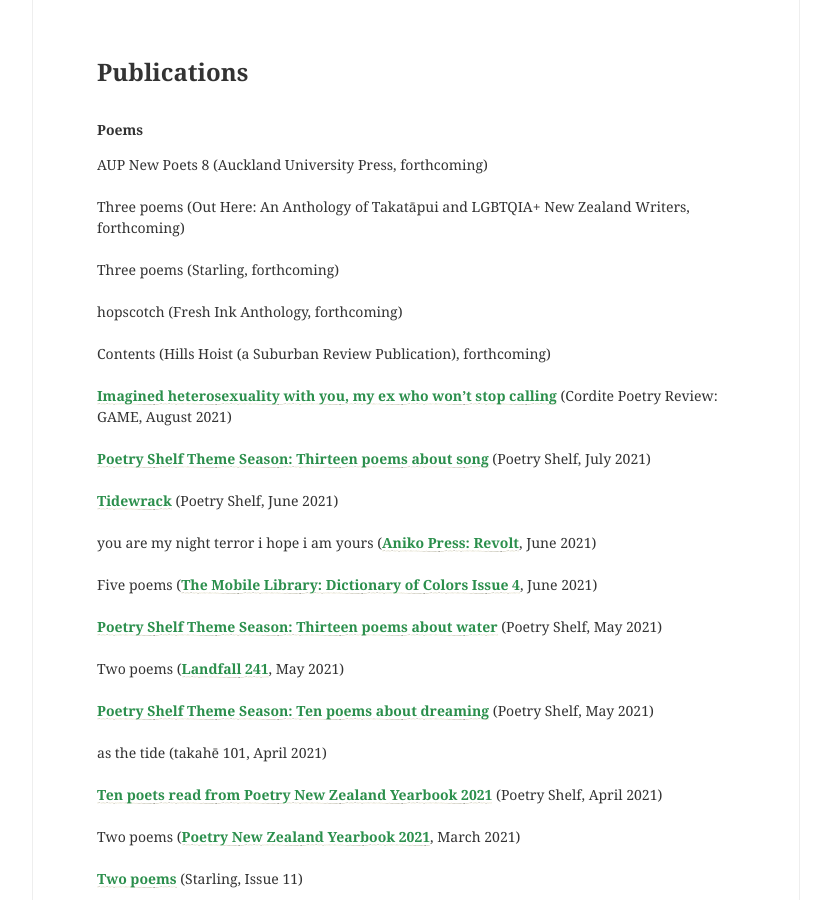
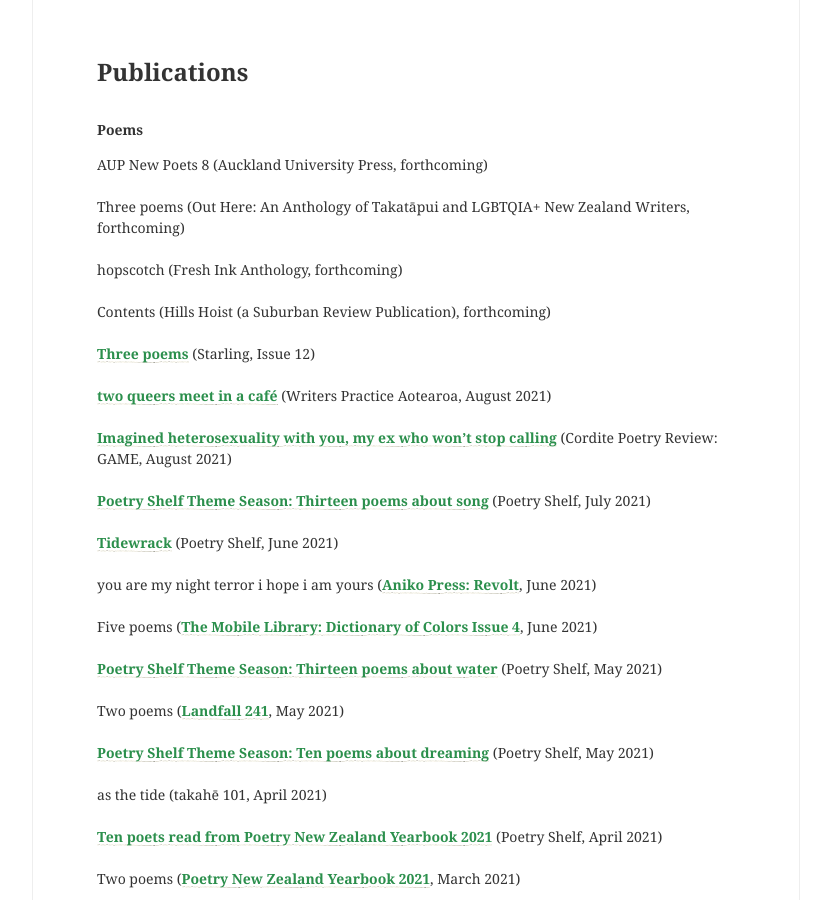
Before and after one commit to lilyholloway/lilyholloway.github.io, a Jekyll site: the page built from cv.md, in a window 1280 px wide and 900 px high, scrolled down 322 px. Shown: the whole window, without its empty margins (224-1055 px from the left). Built offline with Jekyll 4.4.1, drawn with Linux system fonts in a browser that asks for light colours; nearby versions of some CDN libraries.

Commit message:
Update cv.md

```diff
--- a/cv.md
+++ b/cv.md
@@ -10,11 +10,13 @@
 <br>
 Three poems (Out Here: An Anthology of Takatāpui and LGBTQIA+ New Zealand Writers, forthcoming)<br>
 <br>
-Three poems (Starling, forthcoming)<br>
-<br>
 hopscotch (Fresh Ink Anthology, forthcoming)<br>
 <br>
 Contents (Hills Hoist (a Suburban Review Publication), forthcoming)<br>
+<br>
+<b><a href="https://www.starlingmag.com/issue-12/lily-holloway">Three poems</a></b> (Starling, Issue 12)<br>
+<br>
+<b><a href="https://writerspractice.nz/two-queers-meet-in-cafe/">two queers meet in a café</a></b> (Writers Practice Aotearoa, August 2021)<br>
 <br>
 <b><a href="http://cordite.org.au/poetry/game/imagined-heterosexuality-with-you-my-ex-who-wont-stop-calling/">Imagined heterosexuality with you, my ex who won't stop calling</a></b> (Cordite Poetry Review: GAME, August 2021)<br>
 <br>
```
